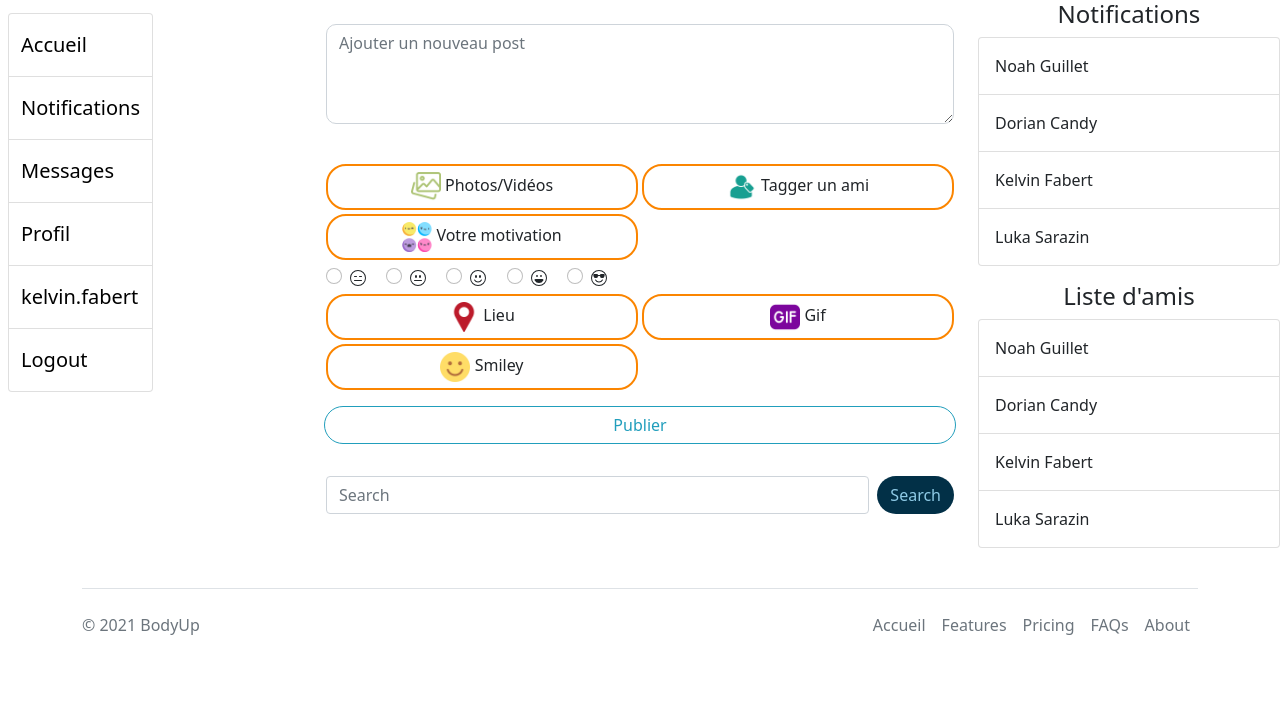
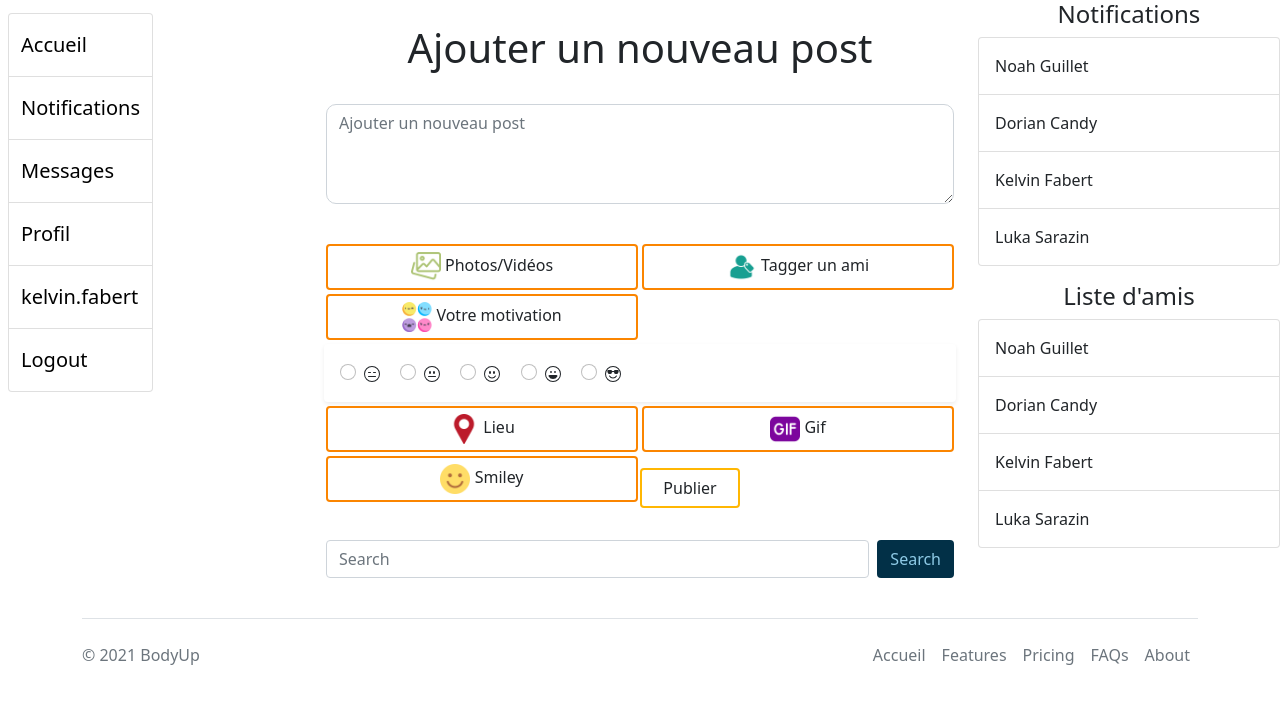
Before and after one commit to Kelvinfbt/mspr-wis2, a PHP site: page / in a window 1280 px wide, after a click on "Votre motivation". Shown: the top 704 px of the page. Run offline with PHP 8.4, Linux system fonts and the light colour scheme; the visitor is signed in with stand-in values (Sample User, id 1); data comes from the database, SQL or seed files in the repository.

Commit message:
update: desing post

```diff
--- a/src/scss/_variables.scss
+++ b/src/scss/_variables.scss
@@ -6,4 +6,3 @@ $secondary: #FFB703;
 $secondary-dark: #FB8500;
 
 // Buttons
-$btn-border-radius: 20px;
--- a/src/scss/components/_post.scss
+++ b/src/scss/components/_post.scss
@@ -12,4 +12,12 @@
     border: 2px solid #FB8500;
 
   }
+
+  .btn-postsubmit{
+    border: 2px solid #FFB703;
+    width: 100px;
+    justify-content: center;
+  }
+
+
 }
--- a/template-parts/post.php
+++ b/template-parts/post.php
@@ -1,5 +1,5 @@
-<form id="post_form" class="form" method="post" action="api/posts/store.php">
-
+<form id="post_form" class="form pt-4" method="post" action="api/posts/store.php">
+    <h1 class="h1 text-center">Ajouter un nouveau post</h1>
     <div class="form-group mb-3">
         <label for="body"></label>
         <textarea name="body" class="text-post form-control" placeholder="Ajouter un nouveau post" id="body"></textarea>
@@ -16,7 +16,7 @@
                 <span>Photos/Vidéos</span>
             </button>
             <div class="collapse" id="collapsePicture">
-                <div class="card card-body">
+                <div class="card card-body shadow-sm p-3 bg-white rounded">
                     <form action="functions/upload.php" method="post" name="first_form" enctype="multipart/form-data">
                         <label for="file">Télécharger votre image</label>
                         <input class="input_media" type="file" name="userfile"/>
@@ -31,7 +31,7 @@
                 <span>Tagger un ami</span>
             </button>
             <div class="collapse" id="collapseTag">
-                <div class="card card-body">
+                <div class="card card-body shadow-sm p-3 bg-white rounded">
                     <ul class="list-group">
                         <li class="list-group-item">
                             <input class="form-check-input me-1" type="checkbox" value="" aria-label="...">
@@ -66,7 +66,7 @@
                 <span>Votre motivation</span>
             </button>
         </div>
-        <div class="collapse" id="collapseMotivation">
+        <div class="collapse shadow-sm p-3 bg-white rounded" id="collapseMotivation">
 
             <div class="form-check form-check-inline">
                 <input class="form-check-input" type="radio" name="inlineRadioOptions" id="inlineRadio1"
@@ -134,7 +134,7 @@
             </button>
         </div>
         <div class="collapse" id="collapselieu">
-            <div class="card card-body">
+            <div class="card card-body shadow-sm p-3 bg-white rounded">
             </div>
         </div>
 
@@ -146,7 +146,7 @@
             </button>
         </div>
         <div class="collapse" id="collapseGif">
-            <div class="card card-body">
+            <div class="card card-body shadow-sm p-3 bg-white rounded">
                 <div class="search">
                     <h3 class="h2">Gif Recherche</h3>
                 </div>
@@ -169,11 +169,11 @@
             </button>
         </div>
         <div class="collapse" id="collapseSmiley">
-            <div class="card card-body">
+            <div class="card card-body shadow-sm p-3 bg-white rounded">
 
             </div>
         </div>
-        <button type="submit" class="btn btn-outline-primary mt-3">Publier</button>
+        <button type="submit" class="btn btn-postsubmit mt-3">Publier</button>
     </div>
 
 </form>
```
Also changed, not shown: assets/css/app.css.
